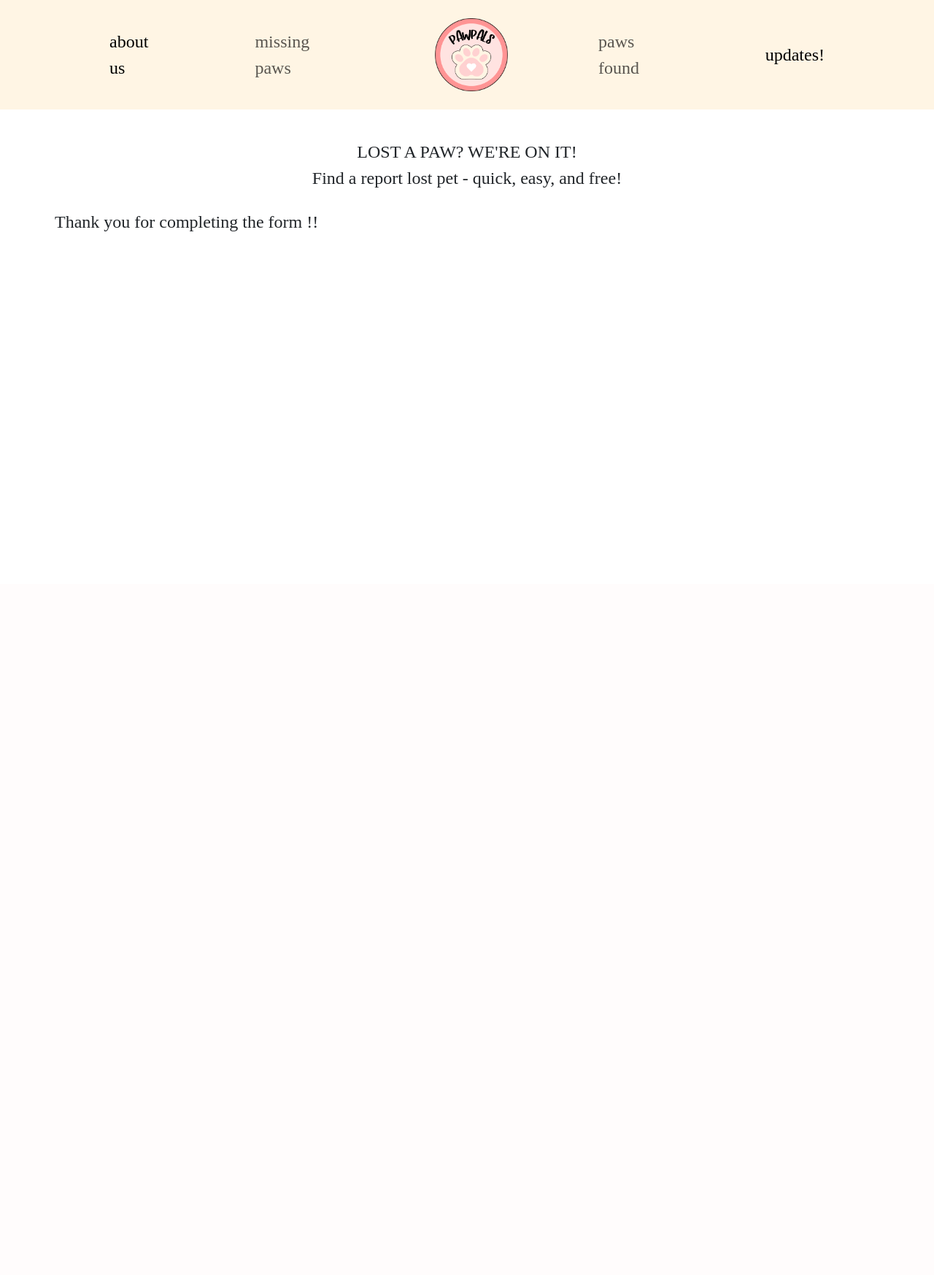
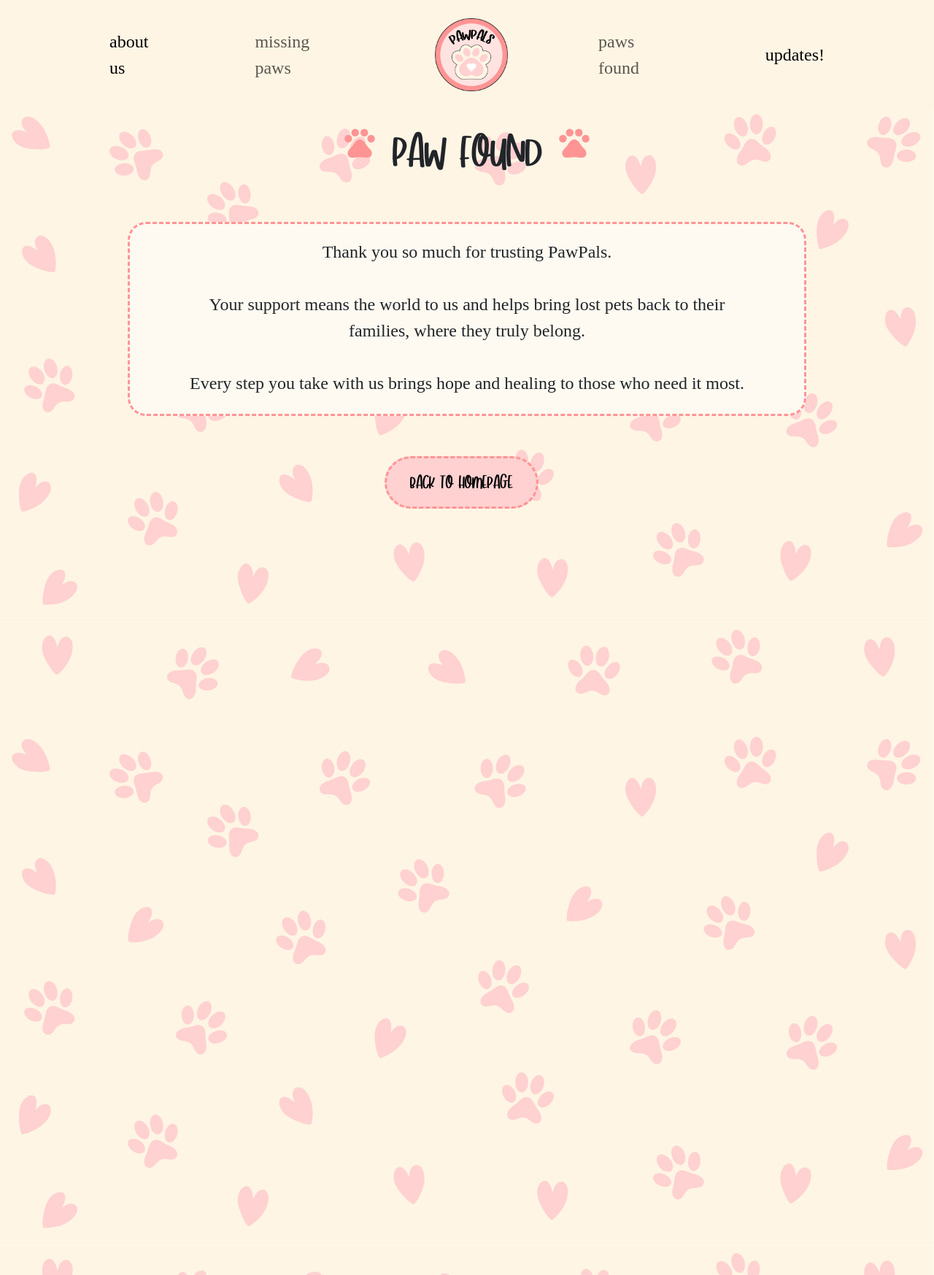
Before and after one commit to newcoder2005/Lost-Found, a Flask app: template templates/paw_completed.html in a window 1280 px wide. Shown: the whole page at 73% size. Before the commit the page ends 317 px from the top, so only its background shows below. Run offline with Flask 3, Linux system fonts and the light colour scheme; the template is opened without the code that fills it, so the values that code supplies are empty; some web fonts are replaced.

Commit message:
finalise

```diff
--- a/templates/paw_completed.html
+++ b/templates/paw_completed.html
@@ -4,12 +4,12 @@
     <meta charset="UTF-8">
     <meta name="viewport" content="width=device-width, initial-scale=1.0">
     <title>Document</title>
-    <link rel="stylesheet" href="{{ url_for('static',filename='styles.css') }}">
+    <link rel="stylesheet" href="{{ url_for('static', filename='styles.css') }}">
     <link href=" {{ url_for('static',filename='fonts/HeyCharlie.ttf') }}" rel="stylesheet">
     <link href="https://cdn.jsdelivr.net/npm/bootstrap@5.3.3/dist/css/bootstrap.min.css" rel="stylesheet" integrity="sha384-QWTKZyjpPEjISv5WaRU9OFeRpok6YctnYmDr5pNlyT2bRjXh0JMhjY6hW+ALEwIH" crossorigin="anonymous">
 </head>
 <body>
-    <div class="missing-paw-page">
+    <div class="paw-background-page">
         <nav id="navbar" class="navbar navbar-expand-lg navbar-light fixed-top">
             <div class="container d-flex justify-content-center align-items-center">
               <ul class="navbar-nav d-flex align-items-center">
@@ -17,18 +17,18 @@
                     <a class="nav-link active" aria-current="page" href="{{ url_for('index') }}">about us</a>
                 </li>
                 <li class="nav-item">
-                    <a class="nav-link" href="{{ url_for('missing_paw')}}">missing paws</a>
+                    <a class="nav-link" href="{{ url_for('missing_paw') }}">missing paws</a>
                 </li>
                 <li class="nav-item">
                     <a class="nav-link active" aria-current="page" href="/">
-                        <img id="logo" src="{{ url_for('static', filename='images/logo.png') }}" alt="logo">
+                        <img id="logo" src="{{ url_for('static',filename='images/logo.png') }}" alt="logo">
                     </a>
                 </li>
                 <li class="nav-item">
                     <a class="nav-link" href="{{ url_for('paw_found') }}">paws found</a>
                 </li>
                 <li class="nav-item">
-                    <a class="nav-link active" href="{{ url_for('update')}}">updates!</a>
+                    <a class="nav-link active" href="#">updates!</a>
                 </li>
               </ul>
             </div>
@@ -36,23 +36,27 @@
         <div class="content">
             <div class="title text-center">
                 <img src="/static/images/pink-paw.svg" alt="pink paw">
-                <h1>FORM COMPLETED</h1>
+                <h1>PAW FOUND</h1>
                 <img src="/static/images/pink-paw.svg" alt="pink paw">
             </div>
-            <div class="missing-paw-form">
-                <div class="text-center">
+            <div class="box">
+                <div class="box-content text-center">
+                  <p>Thank you so much for trusting PawPals.
                     <br>
-                    <p>LOST A PAW? WE'RE ON IT!
-                        <br>
-                        Find a report lost pet - quick, easy, and free!
-                    </p>
-                </div>
-                <div>
-                    <p>Thank you for completing the form !!</p>
+                    <br>
+                    Your support means the world to us and helps bring lost pets back to their
+                    <br>
+                    families, where they truly belong.
+                    <br>
+                    <br>
+                    Every step you take with us brings hope and healing to those who need it most.</p>
                 </div>
             </div>
+            <div class="pink-button rounded-pill">
+                BACK TO HOMEPAGE
+            </div>
         </div>
-
+        <div class="container_1000px"></div>
     </div>
 </body>
 </html>
```
